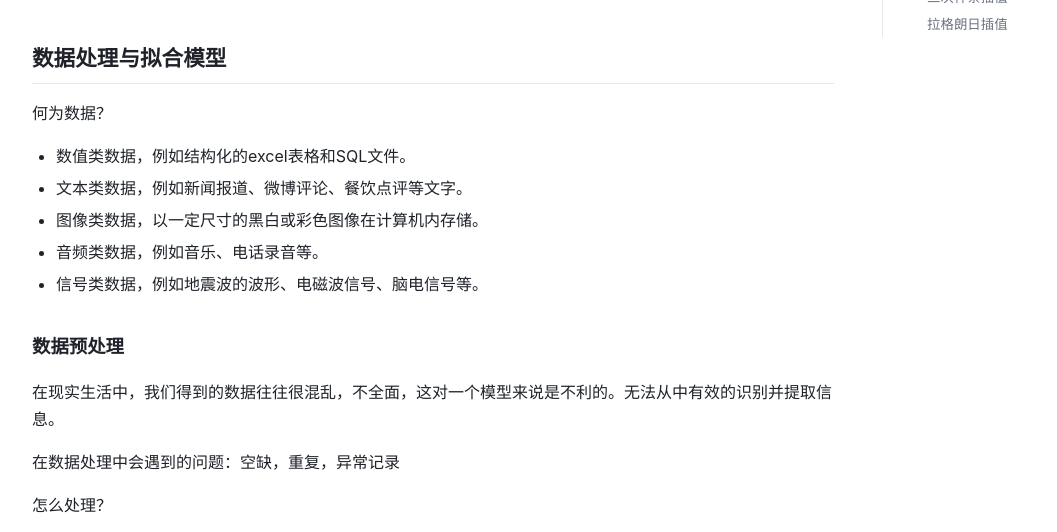
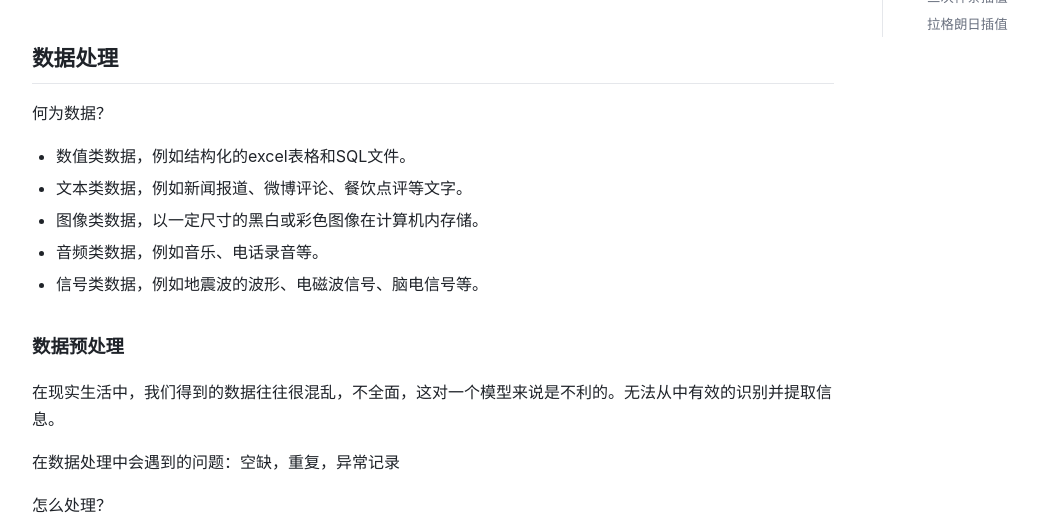
Before and after one commit to NeurPulse/neurpulse.github.io, an Astro site: page /notes/mathematical-modeling-data-preprocessing in a window 1280 px wide. Shown: the part 245-777 px from the top of the page, without its empty margins (68-1125 px from the left). Built offline with nearby package versions, Linux system fonts and the light colour scheme; Astro itself is replaced by a stand-in of ours; some packages are replaced by stand-ins of ours.

Commit message:
添加文章：文章标题

```diff
--- a/src/content/notes/mathematical-modeling-data-preprocessing.md
+++ b/src/content/notes/mathematical-modeling-data-preprocessing.md
@@ -6,7 +6,7 @@ category: '数学建模'
 tags: ['数据预处理','插值','Pandas','Scikit-learn']
 ---
 
-## 数据处理与拟合模型
+## 数据处理
 
 
 
```
